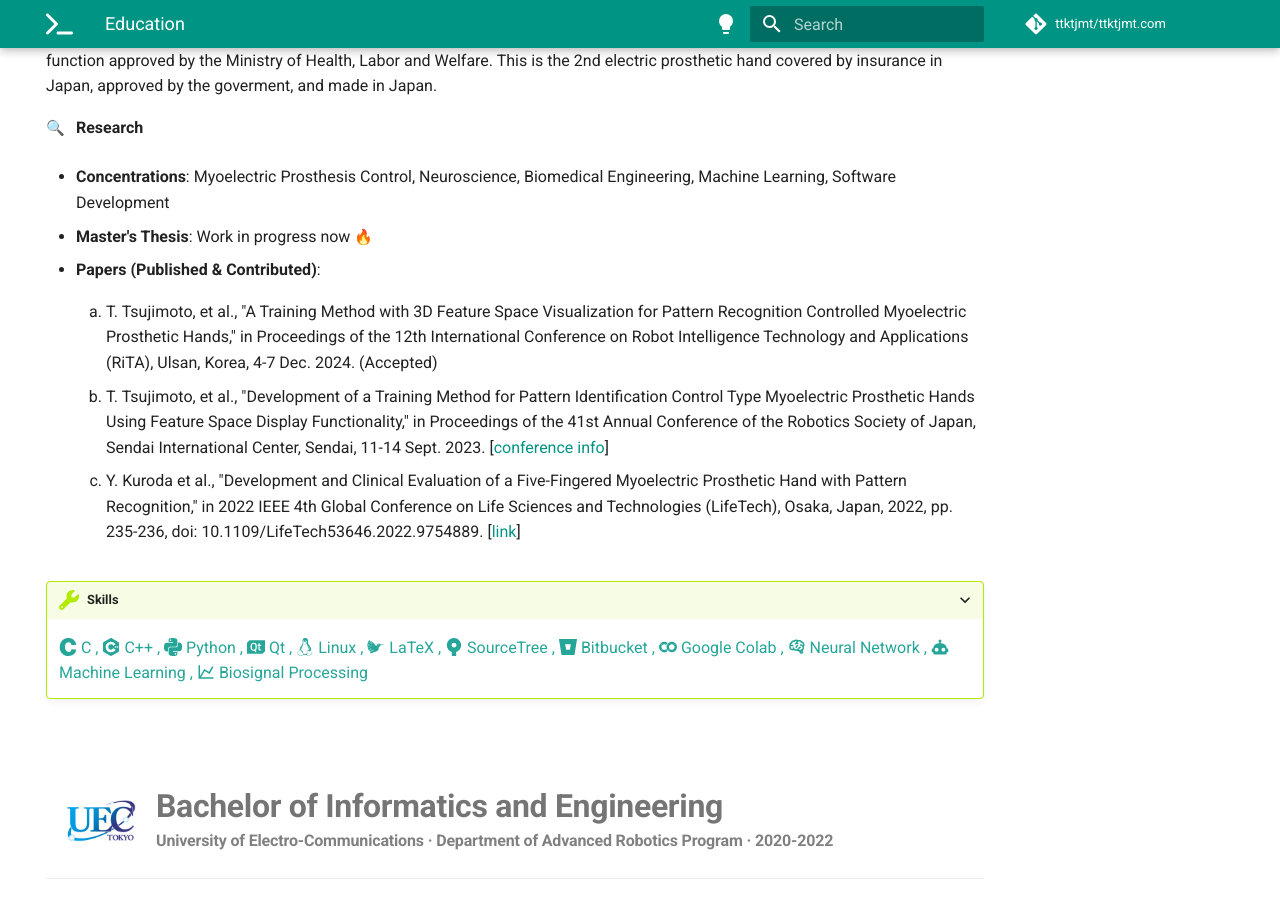
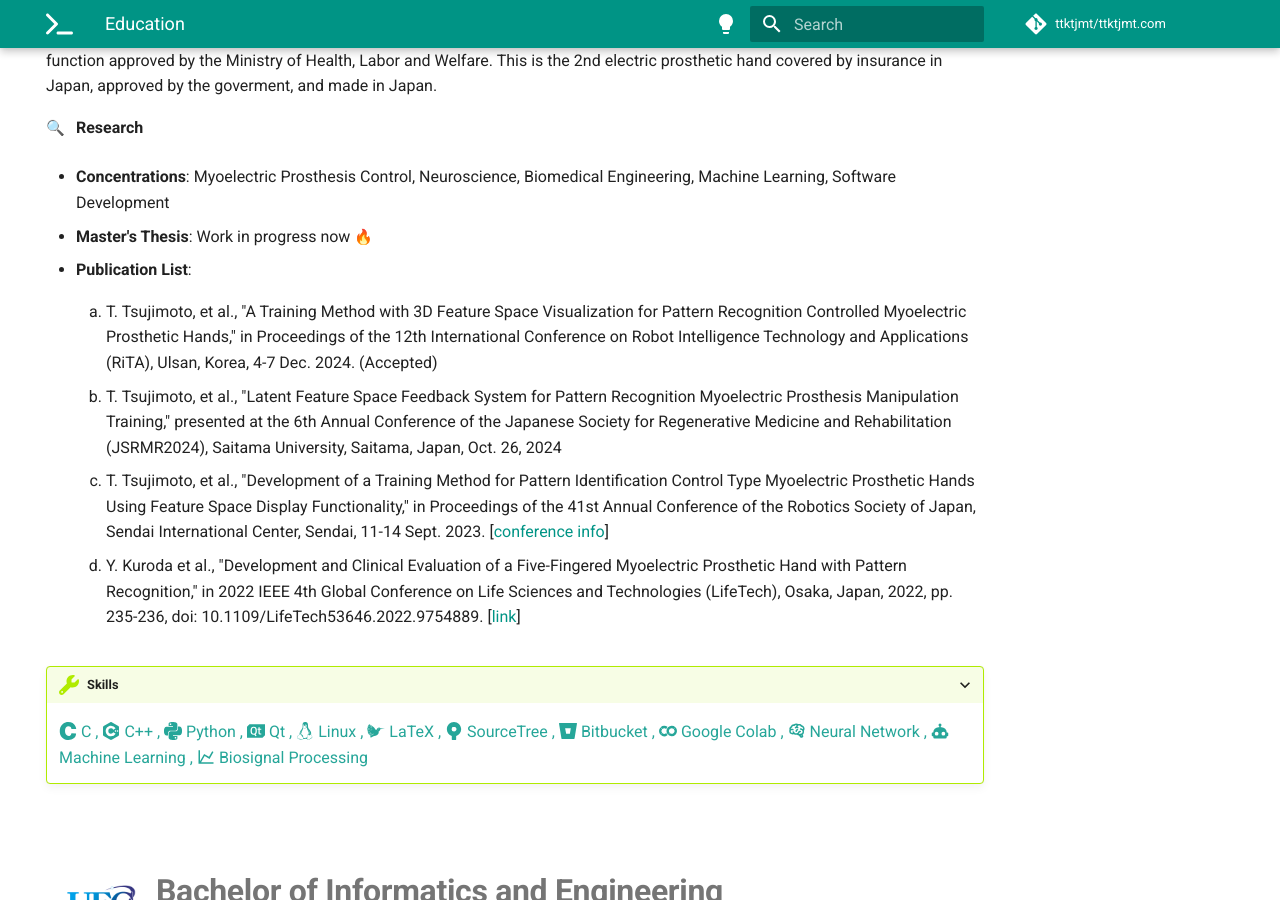
Before and after one commit to ttktjmt/ttktjmt.com, an MkDocs documentation site: the page built from docs/docs/education.md, in a window 1280 px wide and 900 px high, scrolled down 406 px. Built offline with MkDocs 1.6.1 and Material for MkDocs 9.7.7, drawn with Linux system fonts in a browser that asks for light colours; emoji names are drawn with the system emoji font; comment, search, counter and statistics services are not loaded.

Commit message:
Add publications on my publication list on education page
and fix other pages

```diff
--- a/docs/docs/education.md
+++ b/docs/docs/education.md
@@ -28,9 +28,11 @@ Our lab successfully commercialized a cyborg prosthetic hand with five independe
 
 * **Master's Thesis**: Work in progress now :fire:
 
-* **Papers (Published & Contributed)**:
+* **Publication List**:
 
     1. T. Tsujimoto, et al., "A Training Method with 3D Feature Space Visualization for Pattern Recognition Controlled Myoelectric Prosthetic Hands," in Proceedings of the 12th International Conference on Robot Intelligence Technology and Applications (RiTA), Ulsan, Korea, 4-7 Dec. 2024. (Accepted)
+
+    1. T. Tsujimoto, et al., "Latent Feature Space Feedback System for Pattern Recognition Myoelectric Prosthesis Manipulation Training," presented at the 6th Annual Conference of the Japanese Society for Regenerative Medicine and Rehabilitation (JSRMR2024), Saitama University, Saitama, Japan, Oct. 26, 2024
 
     1. T. Tsujimoto, et al., "Development of a Training Method for Pattern Identification Control Type Myoelectric Prosthetic Hands Using Feature Space Display Functionality," in Proceedings of the 41st Annual Conference of the Robotics Society of Japan, Sendai International Center, Sendai, 11-14 Sept. 2023. [[conference info](https://www.tus.ac.jp/ridai/doc/ji/RIJIA01Detail.php?kin=soc&no=183141){:target="_blank"}]
 
```
Also changed, not shown: docs/docs/blog/posts/discovering-the-best-way-to-learn-a-new-language.md (+1 -1 lines), docs/docs/blog/posts/language-is-pattern-recognition.md (+7 -0 lines), docs/docs/blog/index.md (line endings or trailing spaces).
